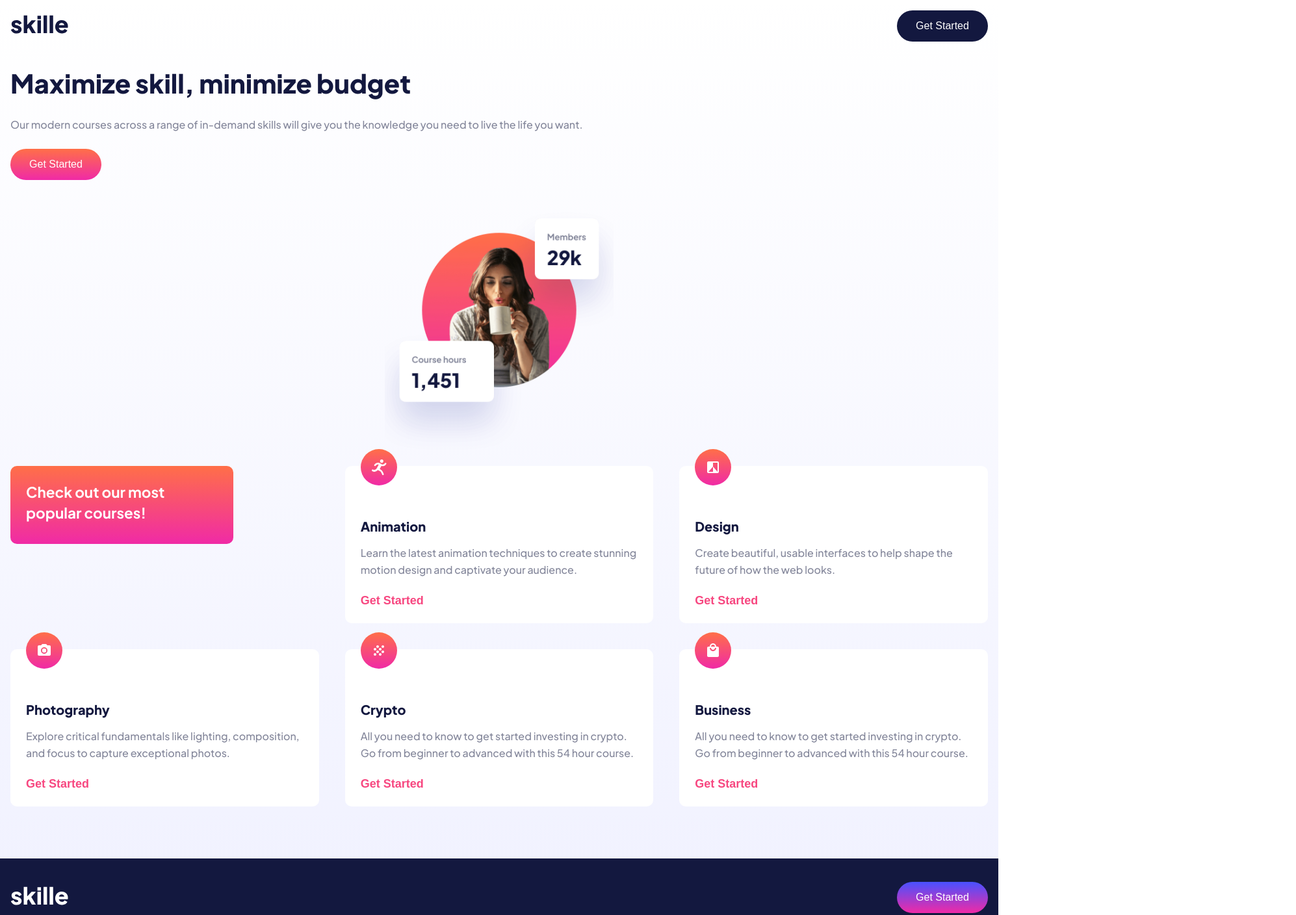
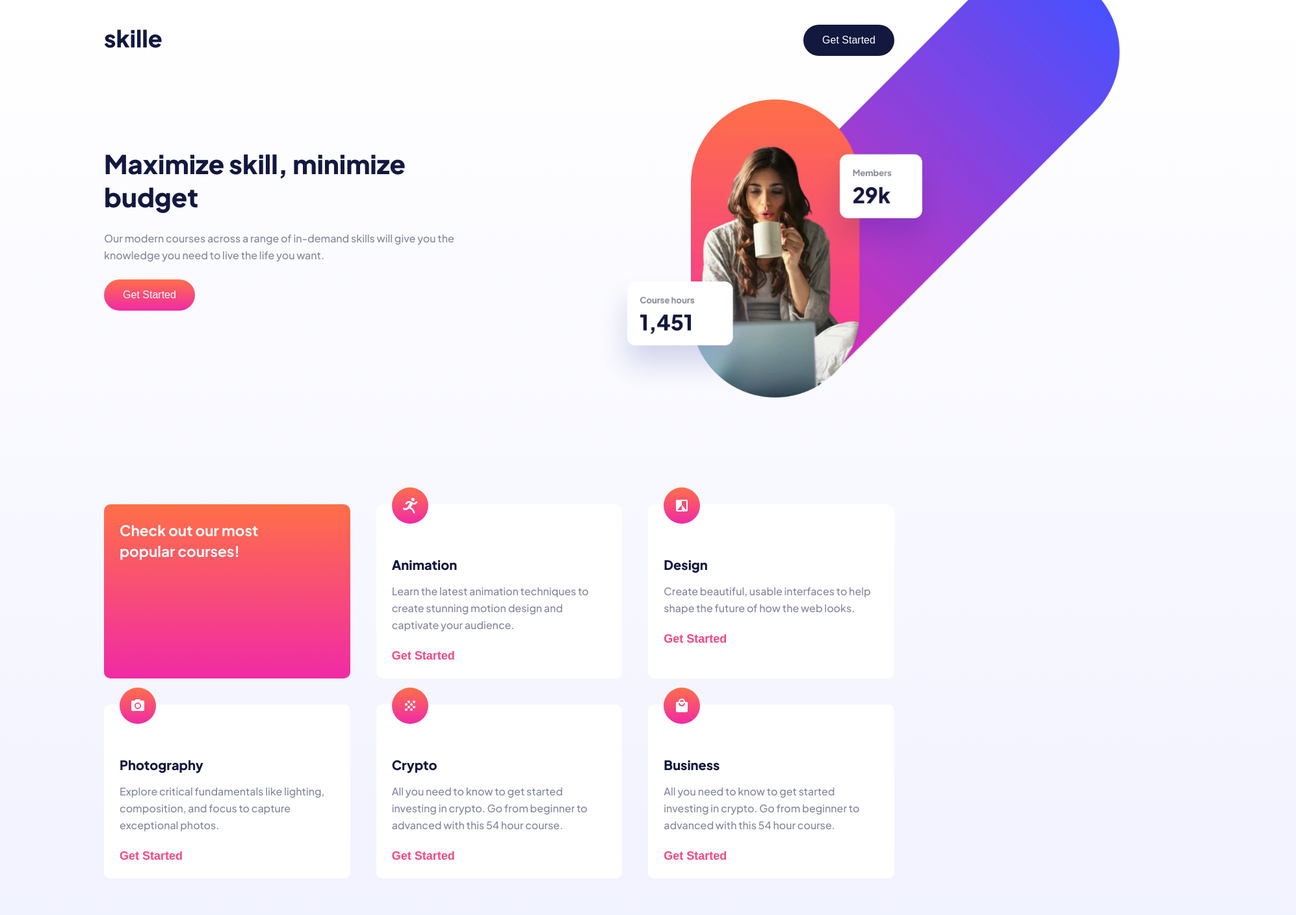
Before and after one commit to Yarce22/killed-e-learning-landing-page, a plain HTML site: page index.html in a window 1536 px wide. Shown: the top 1408 px of the page at 65% size, 1994 px wide, since content can reach past the window. Drawn offline with Linux system fonts and the light colour scheme.

Commit message:
Se agregan las media query para desktop y tablet y los hover de los botones

```diff
--- a/index.html
+++ b/index.html
@@ -17,7 +17,7 @@
     <div class="skilled-img">
     </div>
 
-    <button class="get-started-tertiary-btn">
+    <button class="get-started-secondary-btn">
       Get Started
     </button>
   </header>
@@ -37,7 +37,8 @@
       </button>
     </div>
 
-    <div class="woman-img">
+    <div class="woman-img-container">
+      <div class="woman-img"></div>
     </div>
   </section>
 
--- a/styles/style.css
+++ b/styles/style.css
@@ -42,7 +42,7 @@ header .skilled-img {
   background-repeat: no-repeat;
 }
 
-header .get-started-tertiary-btn {
+header .get-started-secondary-btn {
   width: 140px;
   height: 48px;
   font-size: 16px;
@@ -51,6 +51,11 @@ header .get-started-tertiary-btn {
   background-color: #13183F;
   border: none;
   border-radius: 28px;
+  z-index: 1;
+}
+header .get-started-secondary-btn:hover {
+  cursor: pointer;
+  opacity: 0.5;
 }
 
 .main-saction-container .info-section h1 {
@@ -80,6 +85,14 @@ header .get-started-tertiary-btn {
   margin: 0 16px 40px;
 }
 
+.main-saction-container .woman-img-container {
+  height: 340px;
+}
+.main-saction-container .info-section .get-started-primary-btn:hover {
+  cursor: pointer;
+  opacity: 0.5;
+}
+
 .main-saction-container .woman-img {
   width: 100%;
   height: 384px;
@@ -92,19 +105,22 @@ header .get-started-tertiary-btn {
 .info-grid-container {
   display: grid;
   gap: 40px;
-  grid-template-columns: repeat(auto-fill, minmax(350px, 1fr));
+  grid-template-columns: repeat(auto-fill, minmax(348px, 1fr));
   margin: 16px 16px 80px;
 }
 
 .info-grid-container .first-info-article {
-  width: 343px;
-  height: 120px;
   padding: 24px;
   font-size: 15px;
   line-height: 32px;
   color: var(--clear-color);
   background: var(--primary-color-btn);
   border-radius: 10px;
+}
+
+.info-grid-container .first-info-article h2 {
+  width: 290px;
+  height: 120px;
 }
 
 .info-grid-container .info-article {
@@ -169,3 +185,66 @@ footer .get-started-tertiary-btn {
   border: none;
   border-radius: 28px;
 }
+footer .get-started-tertiary-btn:hover {
+  cursor: pointer;
+  opacity: 0.5;
+}
+
+@media screen and (min-width: 726px) {
+  header {
+    margin: 32px 32px 38px;
+  }
+
+  .main-saction-container {
+    display: flex;
+    margin: 16px;
+  }
+
+  .main-saction-container .woman-img-container {
+    position: relative;
+    width: 976px;
+    scale: 2;
+  }
+
+  .main-saction-container .woman-img {
+    background-image: url(../assets/image-hero-tablet@2x.webp);
+    position: absolute;
+    left: 92px;
+    top: -36px;
+  }
+
+  .info-grid-container {
+    grid-template-columns: repeat(auto-fill, minmax(323px, 1fr));
+    margin: 210px 32px 80px;
+  }
+
+  footer {
+    padding: 32px;
+  }
+}
+
+@media screen and (min-width: 1440px) {
+  header {
+    margin: 38px 160px;
+  }
+
+  .main-saction-container {
+    margin: 140px 144px 0;
+  }
+
+  .main-saction-container .woman-img {
+    background-image: url(../assets/image-hero-desktop@2x.webp);
+    position: absolute;
+    left: 140px;
+    top: -80px;
+  }
+
+  .info-grid-container {
+    grid-template-columns: repeat(auto-fill, minmax(323px, 1fr));
+    margin: 210px 160px 80px;
+  }
+
+  footer {
+    padding: 32px 160px;
+  }
+}
```
